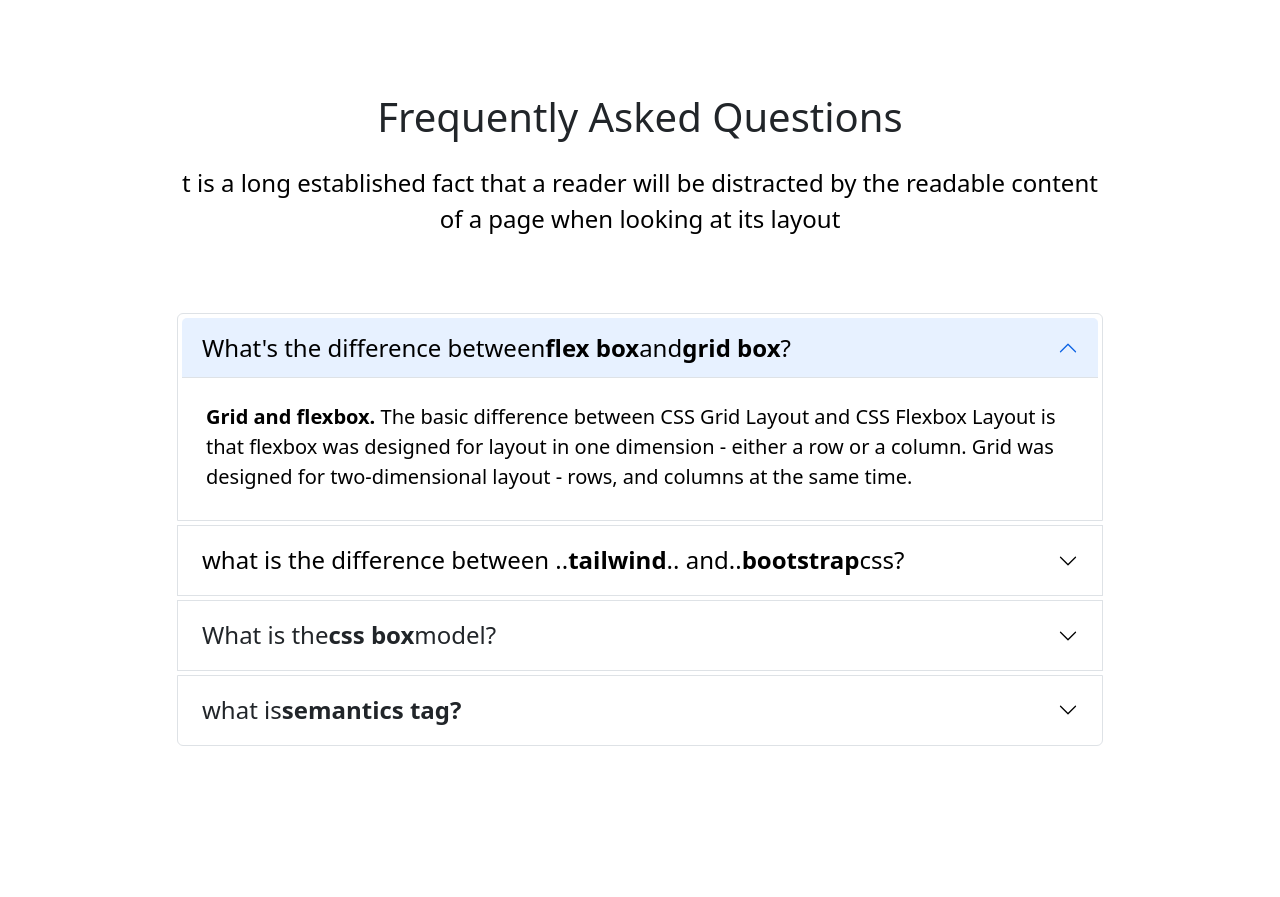
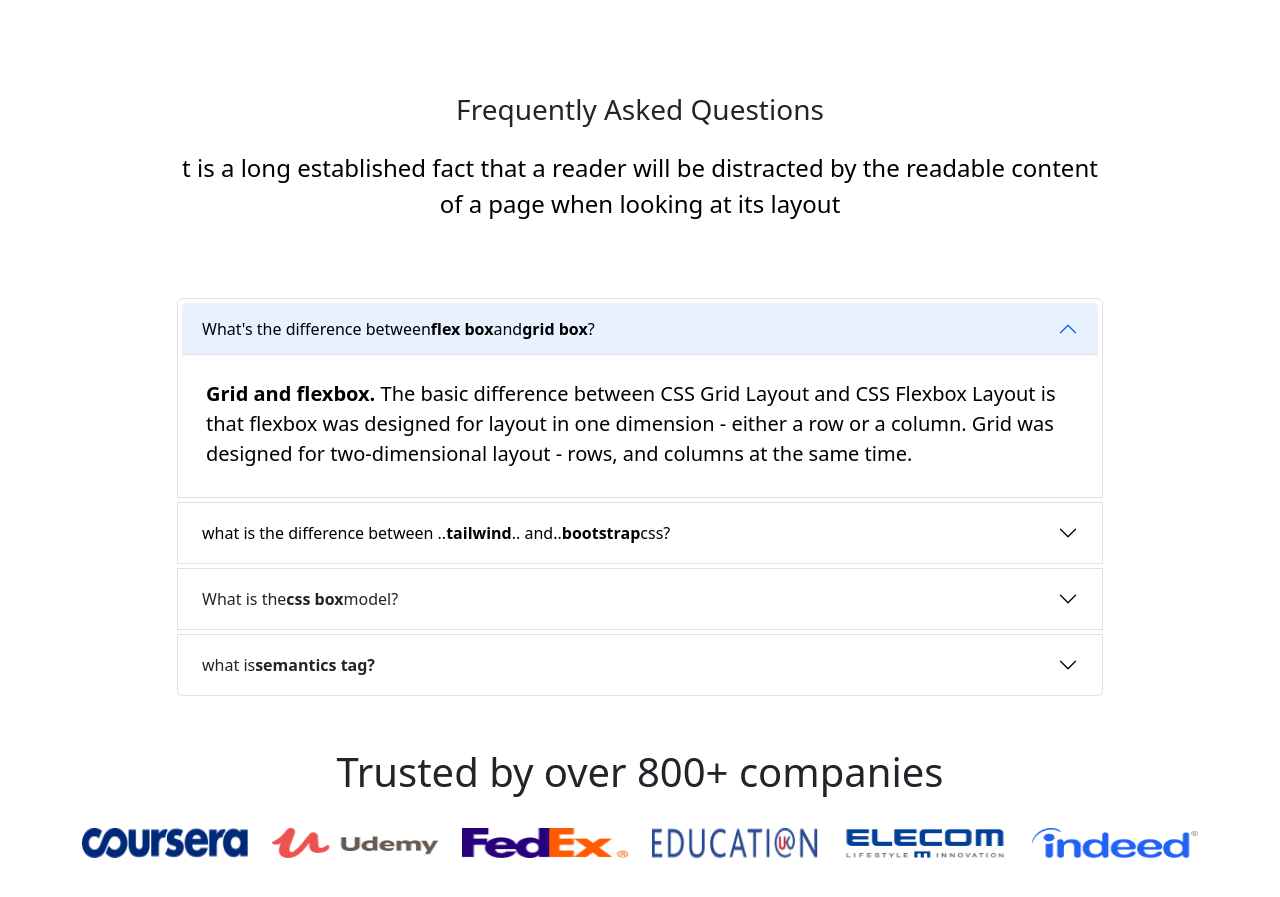
Before and after one commit to kutub98/Weblaunch, a plain HTML site: page index.html in a window 1280 px wide. Shown: the part 1868-2765 px from the top of the page. Before the commit the page ends 2666 px from the top, so only its background shows below. Drawn offline with Linux system fonts and the light colour scheme.

```diff
--- a/css/responsiv.css
+++ b/css/responsiv.css
@@ -7,6 +7,7 @@
     .bannerText{
         top: 40%;
     }
+
 }
 
     @media screen and (max-width: 576px){
--- a/index.html
+++ b/index.html
@@ -28,7 +28,7 @@
                 <li class="nav-item mx-3"><a class="nav-link text-warning fs-5" href="#know">Know more</a></li>
                 <li class="nav-item mx-3"><a class="nav-link text-warning fs-5" href="#">Join</a></li>
                 <li class="nav-item mx-3"><a class="nav-link text-warning fs-5" href="#">Achivment</a></li>
-                <li class="nav-item mx-3"><a class="nav-link text-warning fs-5" href="#">Companies</a></li>
+                <li class="nav-item mx-3"><a class="nav-link text-warning fs-5" href="#Companies">Companies</a></li>
                 <li class="nav-item mx-3"><a class="nav-link text-warning fs-5" href="#">About Us</a></li>
 
               </ul>
@@ -256,7 +256,7 @@
     <div class="container">
       <div class="row justify-content-center align-items-center text-center">
         <div class="col-lg-10 col-col-md-10 col-sm-10 my-5">
-          <h1>Frequently Asked Questions</h1>
+          <h3>Frequently Asked Questions</h3>
           <p class="fs-4 text-black my-4">t is a long established fact that a reader will be distracted by the readable
             content of a page when looking at its layout</p>
         </div>
@@ -265,8 +265,8 @@
         <div class="col-lg-10 col-md-12 col-sm-12">
           <div class="accordion" id="accordionExample">
             <div class="accordion-item border border-muted p-1 my-1">
-              <h2 class="accordion-header  fs-1" id="headingOne">
-                <button class="accordion-button QuestionFontSize fs-4 text-black" type="button" data-bs-toggle="collapse" data-bs-target="#collapseOne" aria-expanded="true" aria-controls="collapseOne">
+              <h2 class="accordion-header" id="headingOne">
+                <button class="accordion-button QuestionFontSize text-black" type="button" data-bs-toggle="collapse" data-bs-target="#collapseOne" aria-expanded="true" aria-controls="collapseOne">
                   What's the difference between <b>flex box</b> and <b>grid box</b>?
                 </button>
               </h2>
@@ -278,7 +278,7 @@
             </div>
             <div class="accordion-item border border-muted p-1 my-1">
               <h2 class="accordion-header " id="headingTwo">
-                <button class="accordion-button QuestionFontSize fs-4 collapsed  text-black" type="button" data-bs-toggle="collapse" data-bs-target="#collapseTwo" aria-expanded="false" aria-controls="collapseTwo">
+                <button class="accordion-button QuestionFontSize collapsed  text-black" type="button" data-bs-toggle="collapse" data-bs-target="#collapseTwo" aria-expanded="false" aria-controls="collapseTwo">
                   what is the difference between ..<b><span>tailwind</span> </b>.. and..  <b> bootstrap </b> css?
                 </button>
               </h2>
@@ -291,7 +291,7 @@
 
             <div class="accordion-item border border-muted p-1 my-1">
               <h2 class="accordion-header " id="headingThree">
-                <button class="accordion-button QuestionFontSize fs-4 collapsed " type="button" data-bs-toggle="collapse" data-bs-target="#collapsThree" aria-expanded="false" aria-controls="collapsThree">
+                <button class="accordion-button QuestionFontSize collapsed " type="button" data-bs-toggle="collapse" data-bs-target="#collapsThree" aria-expanded="false" aria-controls="collapsThree">
                   What is the <b>css box</b> model?
                 </button>
               </h2>
@@ -303,7 +303,7 @@
             </div>
             <div class="accordion-item border border-muted p-1 my-1">
               <h2 class="accordion-header " id="headingThree">
-                <button class="accordion-button QuestionFontSize fs-4 collapsed " type="button" data-bs-toggle="collapse" data-bs-target="#collapsFour" aria-expanded="false" aria-controls="collapsFour">
+                <button class="accordion-button QuestionFontSize collapsed " type="button" data-bs-toggle="collapse" data-bs-target="#collapsFour" aria-expanded="false" aria-controls="collapsFour">
                   what is <b>semantics tag?</b>
                 </button>
               </h2>
@@ -320,6 +320,38 @@
     </div>
   </section>
   <!-- QuestionAccordian part end -->
+  <!-- CompanyPartner part start -->
+  <section class="container my-5 d-none d-lg-block">
+    <div id="Companies">
+      <div class="row justify-content-center text-center align-items-center"
+        <div class="col-lg-7">
+          <h1>Trusted by over 800+ companies</h1>
+        </div>
+      </div>
+      <div class="row">
+        <div class="col-lg-2 g-4" style="height: 30px;">
+          <img src="images/company/company-1.png" class="img-fluid h-100 w-100" alt="">
+        </div>
+        <div class="col-lg-2 g-4" style="height: 30px;">
+          <img src="images/company/company-2.png" class="img-fluid h-100 w-100" alt="">
+        </div>
+        <div class="col-lg-2 g-4" style="height: 30px;">
+          <img src="images/company/company-3.png" class="img-fluid h-100 w-100" alt="">
+        </div>
+        <div class="col-lg-2 g-4" style="height: 30px;">
+          <img src="images/company/company-4.png" class="img-fluid h-100 w-100" alt="">
+        </div>
+        <div class="col-lg-2 g-4" style="height: 30px;">
+          <img src="images/company/company-5.png" class="img-fluid h-100 w-100" alt="">
+        </div>
+        <div class="col-lg-2 g-4" style="height: 30px;">
+          <img src="images/company/company-6.png" class="img-fluid h-100 w-100" alt="">
+        </div>
+      </div>
+    </div>
+  </section>
+  <!-- CompanyPartner part end -->
+
 
 
 <script src="bootstraap/popper.min.js"></script>
```
